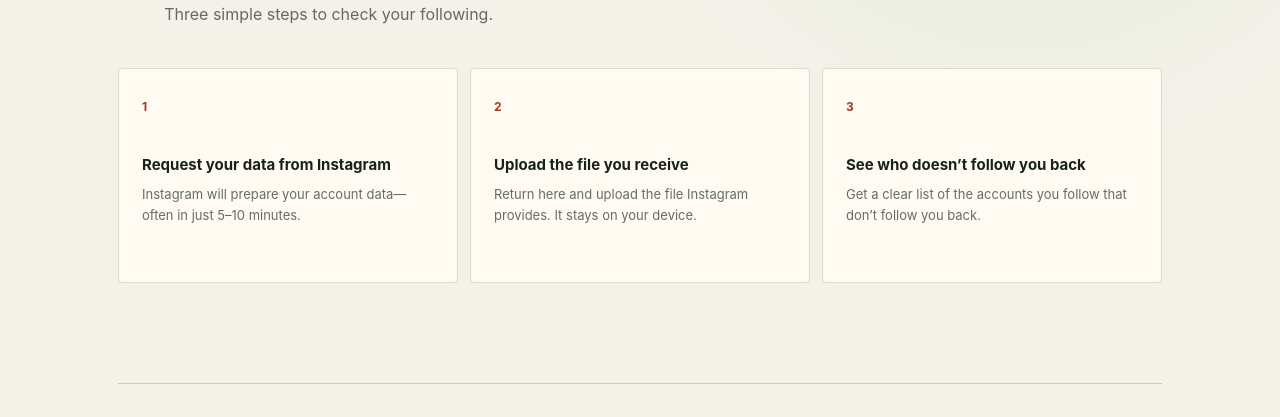
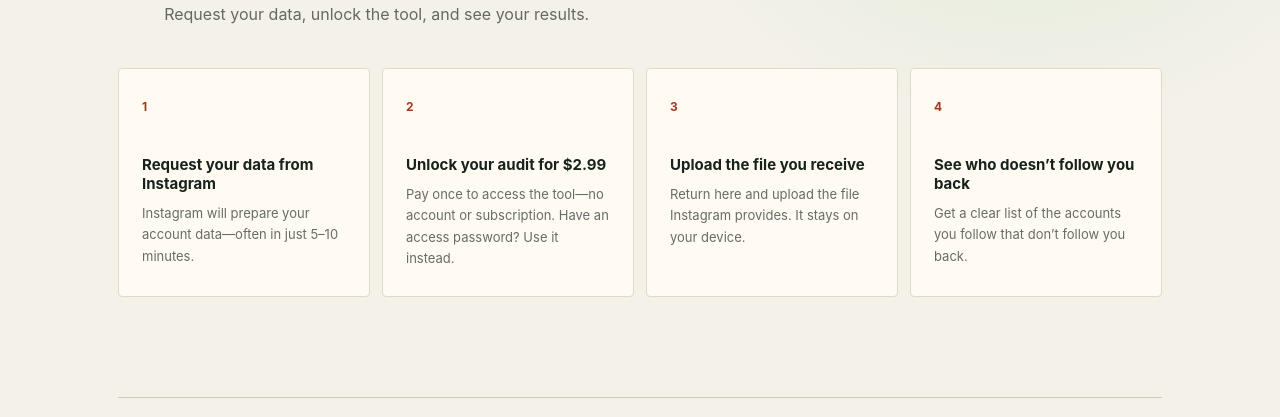
Before and after one commit to amrkmansour/instagram-follow-audit, a website built with Vite: page index.html in a window 1280 px wide. Shown: the part 383-800 px from the top of the page. Built offline with nearby package versions, Linux system fonts and the light colour scheme.

Commit message:
Clarify audit price in public steps

```diff
--- a/src/main.js
+++ b/src/main.js
@@ -64,11 +64,12 @@ if (app) {
         <h1 id="page-title">See who doesn't <em>follow you back.</em></h1>
       </section>
       <section class="instructions" aria-labelledby="instructions-title">
-        <div class="section-heading"><span aria-hidden="true">01</span><div><h2 id="instructions-title">How it works</h2><p>Three simple steps to check your following.</p></div></div>
+        <div class="section-heading"><span aria-hidden="true">01</span><div><h2 id="instructions-title">How it works</h2><p>Request your data, unlock the tool, and see your results.</p></div></div>
         <ol class="steps">
           <li><b aria-hidden="true">1</b><h3>Request your data from Instagram</h3><p>Instagram will prepare your account data—often in just 5–10 minutes.</p></li>
-          <li><b aria-hidden="true">2</b><h3>Upload the file you receive</h3><p>Return here and upload the file Instagram provides. It stays on your device.</p></li>
-          <li><b aria-hidden="true">3</b><h3>See who doesn’t follow you back</h3><p>Get a clear list of the accounts you follow that don’t follow you back.</p></li>
+          <li><b aria-hidden="true">2</b><h3>Unlock your audit for $2.99</h3><p>Pay once to access the tool—no account or subscription. Have an access password? Use it instead.</p></li>
+          <li><b aria-hidden="true">3</b><h3>Upload the file you receive</h3><p>Return here and upload the file Instagram provides. It stays on your device.</p></li>
+          <li><b aria-hidden="true">4</b><h3>See who doesn’t follow you back</h3><p>Get a clear list of the accounts you follow that don’t follow you back.</p></li>
         </ol>
       </section>
       <section class="payment-section" aria-labelledby="payment-title">
--- a/src/style.css
+++ b/src/style.css
@@ -61,7 +61,7 @@ main { max-width: 1100px; margin: auto; padding: 58px 28px; }
 
 .quick-settings { display: flex; flex-wrap: wrap; gap: 8px; margin: -18px 0 24px 46px; }
 .quick-settings span { padding: 8px 11px; border: 1px solid #b9c6bb; border-radius: 999px; background: #edf3ec; color: #29483a; font-size: 12px; font-weight: 600; }
-.steps { display: grid; grid-template-columns: repeat(3, 1fr); gap: 12px; margin: 0; padding: 0; list-style: none; }
+.steps { display: grid; grid-template-columns: repeat(4, 1fr); gap: 12px; margin: 0; padding: 0; list-style: none; }
 .steps li { min-height: 215px; padding: 26px 23px; border: 1px solid #ddd9ce; border-radius: 4px; background: #fffaf2; }
 .steps li.important { border-color: #1e2c25; background: #1e2c25; color: white; }
 .steps b { color: #a53724; font-size: 12px; }
```
